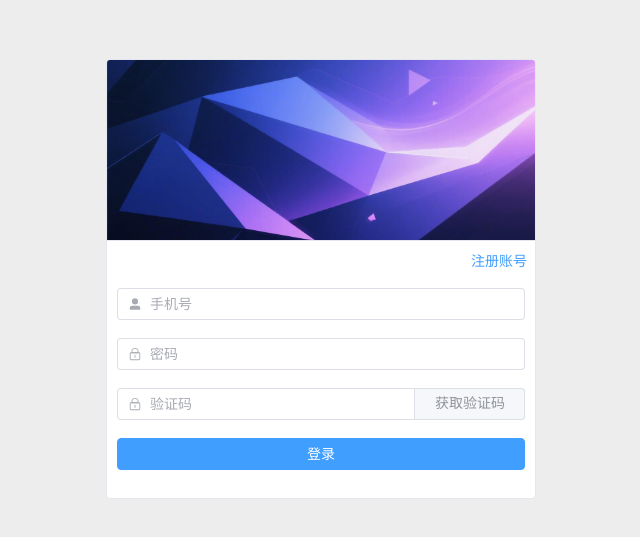
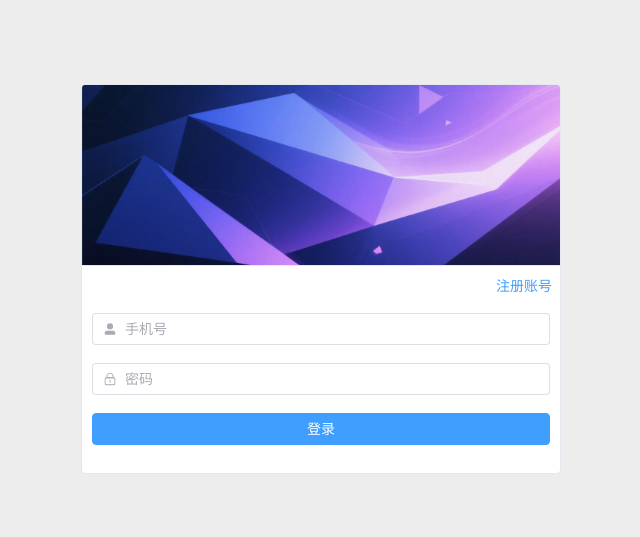
Before and after one commit to miemielq20/miemielq20-Medical-Companionship--System, a Vue app in the folder Front-end/vue-project/: page /login in a window 1280 px wide. Shown: the part 121-658 px from the top of the page, without its empty margins (319-959 px from the left). Built offline with nearby package versions, Linux system fonts and the light colour scheme.

Commit message:
注册获取验证功能实现

```diff
--- a/Front-end/vue-project/package.json
+++ b/Front-end/vue-project/package.json
@@ -15,6 +15,7 @@
     "format": "prettier --write --experimental-cli src/"
   },
   "dependencies": {
+    "axios": "^1.15.0",
     "element-plus": "^2.13.6",
     "less": "^4.6.4",
     "pinia": "^3.0.4",
--- /dev/null
+++ b/Front-end/vue-project/src/api/index.ts
@@ -0,0 +1,11 @@
+import http from '@/utils/request'
+
+// 验证码请求参数类型
+interface CodeRequest {
+  tel: string
+}
+
+// 发送验证码
+export const getCode = (data: CodeRequest) => {
+  return http.post('/get/code', data)
+}
--- a/Front-end/vue-project/src/components/header/Header.vue
+++ b/Front-end/vue-project/src/components/header/Header.vue
@@ -70,7 +70,7 @@
                     // 判断当前tag是否是最后一个
                     if(index==0){
                         closeMenu(index);
-                        router.push('/')
+                        router.push('/login')
                     }else {
                         //判断当前tag是否为末尾,向前跳
                        closeMenu(index);
--- /dev/null
+++ b/Front-end/vue-project/src/utils/request.ts
@@ -0,0 +1,36 @@
+import axios from 'axios';
+import { ElMessage } from 'element-plus';
+
+const http=axios.create({
+  baseURL: 'https://v3pz.itndedu.com/v3pz',
+  timeout: 10000,
+});
+
+
+// 添加请求拦截器
+http.interceptors.request.use(function (config) {
+    const token = localStorage.getItem('token');
+    const whiteUrls=['/get/code','/user/authentication','/login']
+    if(token&&!whiteUrls.includes(config.url as string)){
+        config.headers['X-token']=token
+    }
+    return config;
+
+  }, function (error) {
+    // 对请求错误做些什么
+    return Promise.reject(error);
+  });
+
+// 添加响应拦截器
+http.interceptors.response.use(function (response) {
+    if(response.data.code==-1){
+        ElMessage.error(response.data.msg)
+    }
+    return response;
+  }, function (error) {
+    // 超出 2xx 范围的状态码都会触发该函数。
+    // 对响应错误做点什么
+    return Promise.reject(error);
+  });
+
+  export default http;
--- a/Front-end/vue-project/src/views/LoginView.vue
+++ b/Front-end/vue-project/src/views/LoginView.vue
@@ -9,9 +9,9 @@
       <div class="jump-link">
         <el-link type="primary" @click="handChange()">{{ formType ? '返回登录' : '注册账号' }}</el-link>
       </div>
-      <el-form :model="userForm" class="userForm" :rules="rules">
+      <el-form :model="loginForm" class="userForm" :rules="rules">
         <el-form-item prop="username">
-          <el-input v-model="userForm.username" placeholder="手机号">
+          <el-input v-model="loginForm.username" placeholder="手机号">
             <template #prefix>
               <el-icon class="el-input__icon">
                 <UserFilled />
@@ -20,7 +20,7 @@
           </el-input>
         </el-form-item>
         <el-form-item prop="password">
-          <el-input v-model="userForm.password" type="password" show-password placeholder="密码">
+          <el-input v-model="loginForm.password" type="password" show-password placeholder="密码">
             <template #prefix>
               <el-icon>
                 <Lock />
@@ -28,19 +28,19 @@
             </template>
           </el-input>
         </el-form-item>
-        <el-form-item prop="code">
-          <el-input v-model="userForm.code" placeholder="验证码">
+        <el-form-item prop="code" v-if="formType">
+          <el-input v-model="loginForm.code" placeholder="验证码">
             <template #prefix>
               <el-icon>
                 <Lock />
               </el-icon>
             </template>
-            <template #append><span @click="getCode">
-                {{ cutdown.text }}
+            <template #append><span @click="countdownChange">
+                {{ countdown.text }}
               </span></template>
           </el-input>
         </el-form-item>
-        <el-form-item v-if="userForm">
+        <el-form-item >
           <el-button type="primary" class="login-btn">
             {{formType?"注册账号":"登录"  }}
           </el-button>
@@ -59,7 +59,7 @@
   }
 
   .login-card {
-    max-width: 430px;
+    max-width: 480px;
     width: 100%;
 
     // 移除header的padding和边框
@@ -109,6 +109,8 @@
 
   import { reactive, ref } from 'vue'
   import type { FormRules } from 'element-plus'
+  import {getCode} from '@/api/index'
+
 
   const imgUrl = '/image/login-bg.jpeg'
   const formType = ref(0)
@@ -118,7 +120,7 @@
     formType.value = formType.value ? 0 : 1
   }
 
-  const userForm = reactive({
+  const loginForm = reactive({
     username: '',
     password: '',
     code: ''
@@ -144,26 +146,25 @@
   }
 
   //校验
-  const rules = reactive<FormRules<typeof userForm>>({
+  const rules = reactive<FormRules<typeof loginForm>>({
      username: [{ validator: validateUsername, trigger: 'blur' }],
      password: [{ validator: validatePassword, trigger: 'blur' }],
+     code: [{ required: true, message: '请输入验证码', trigger: 'blur' }]
 })
 
 
-
-
-  const cutdown = reactive({
+  const countdown = reactive({
     text: '获取验证码',
     time: 60
   })
 
   const flag = ref(true)
   //获取验证码
-  const getCode = () => {
+  const countdownChange = () => {
 
     if (!flag.value) return
-    flag.value = false
-    if (!userForm.username || !phoneReg.test(userForm.username)) {
+
+    if (!loginForm.username || !phoneReg.test(loginForm.username)) {
       return ElMessage({
         message: '请输入正确的手机号格式',
         type: 'warning',
@@ -171,16 +172,27 @@
 
     }
     setInterval(() => {
-      if (cutdown.time <= 0) {
-        flag.value = true
-        cutdown.text = '获取验证码'
-        cutdown.time = 60
+      if (countdown.time <= 0) {
+        countdown.text = '获取验证码'
+        countdown.time = 60
         flag.value = true
       } else {
-        cutdown.time--
-        cutdown.text = cutdown.time + 's'
+        countdown.time--
+        countdown.text = countdown.time + 's'
         console.log('获取验证码')
       }
     }, 1000)
+      flag.value = false
+      //发送验证码
+      getCode({
+        tel: loginForm.username
+      }).then(res => {
+        if(res.data.code === 20000) {
+          ElMessage.success('验证码发送成功')
+        } else {
+          ElMessage.error(res.data.msg || '验证码发送失败')
+          flag.value = true
+        }
+      })
   }
 </script>
```
Also changed, not shown: 1 other file (tests, documents, lock files or other folders).
